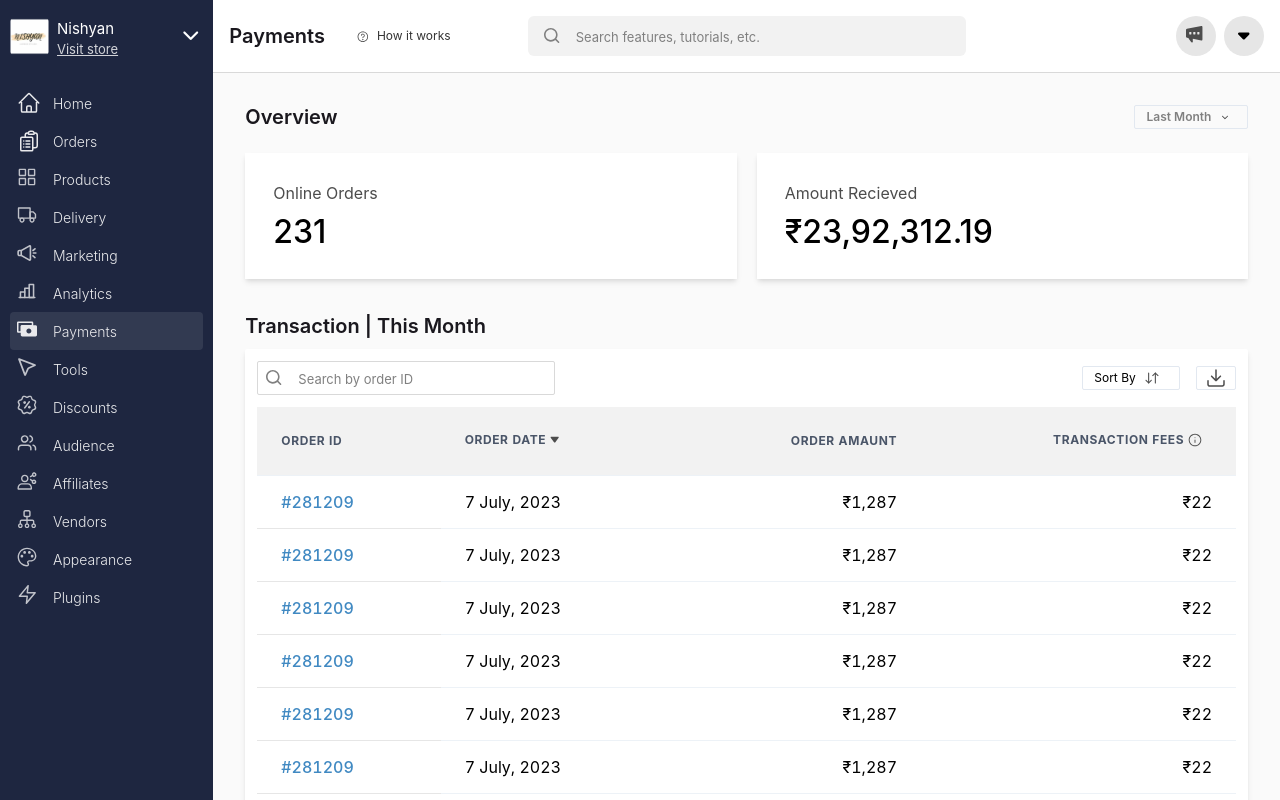
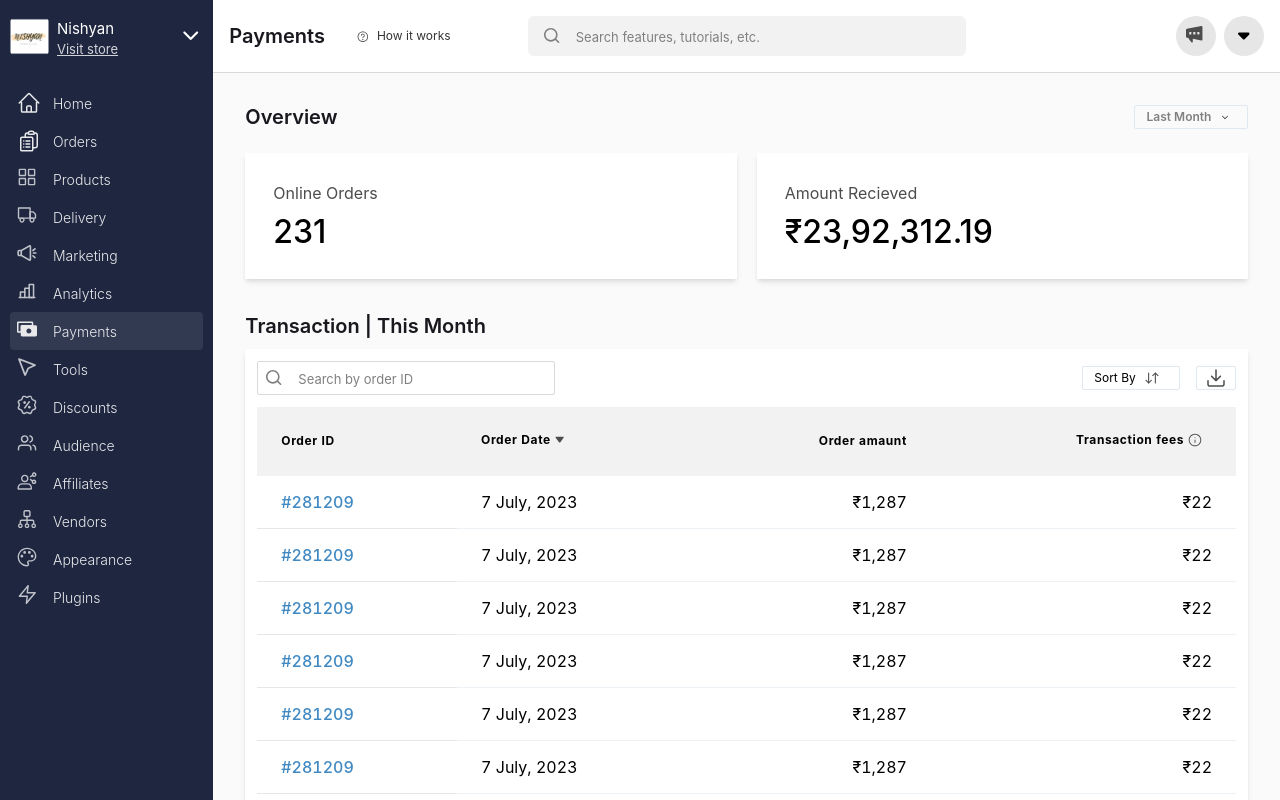
Before and after one commit to kushwahajai74/dukaan-assesment, a React (Vite) app: page / in a window 1280 px wide. Shown: the top 800 px of the page. Built offline with nearby package versions, Linux system fonts and the light colour scheme.

Commit message:
Task Completed successfully

```diff
--- a/src/App.css
+++ b/src/App.css
@@ -31,3 +31,7 @@ input:focus {
 button {
   outline: none !important;
 }
+.css-1zts0j {
+  text-transform: none !important;
+  color: black !important;
+}
```
